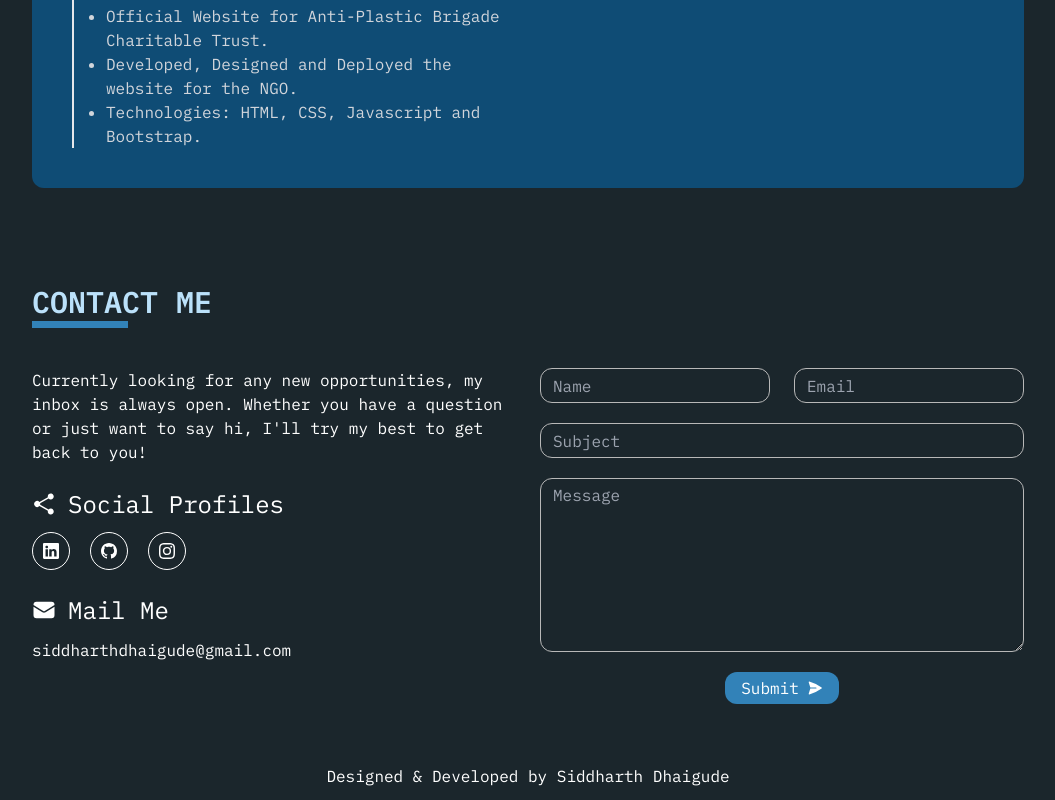
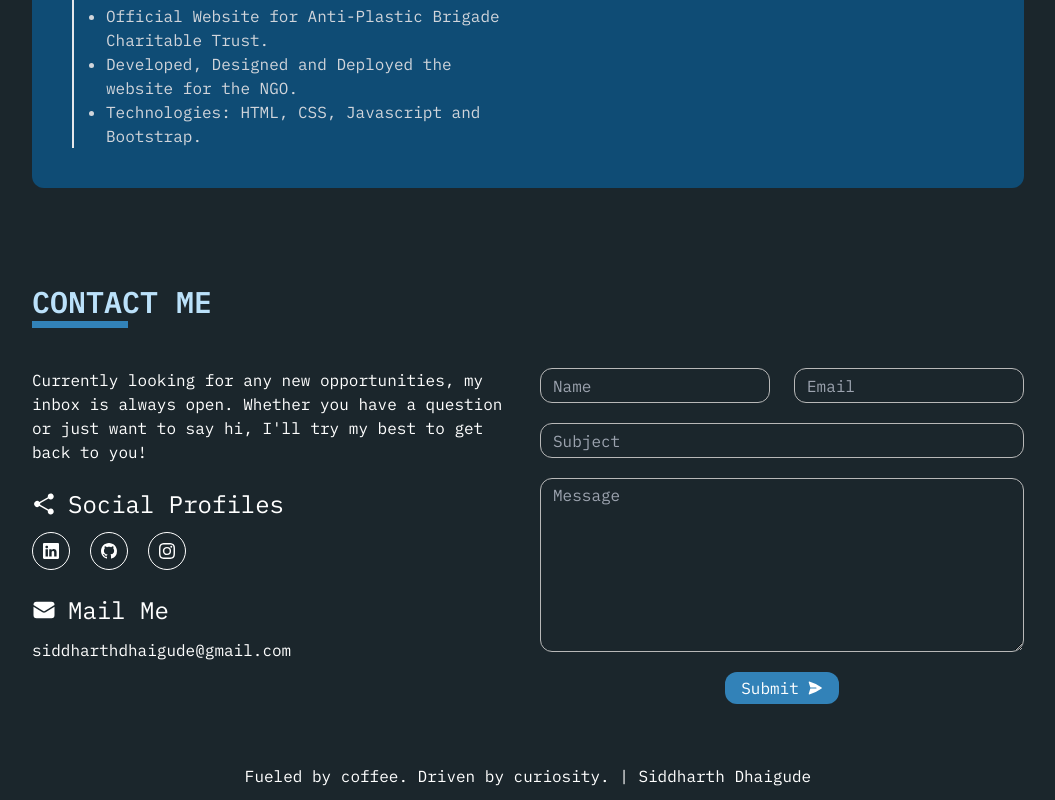
Before and after one commit to sd8capricon/sid-portfolio, a Next.js app: page / in a window 1280 px wide. Shown: the part 2988-3788 px from the top of the page, without its empty margins (112-1167 px from the left). Built offline with nearby package versions, Linux system fonts and the light colour scheme.

Commit message:
update footer

```diff
--- a/app/page.tsx
+++ b/app/page.tsx
@@ -239,7 +239,7 @@ export default function () {
 
             {/* Footer */}
             <footer className="text-center py-3">
-                Designed & Developed by Siddharth Dhaigude
+                Fueled by coffee. Driven by curiosity. | Siddharth Dhaigude
             </footer>
         </>
     );
```
